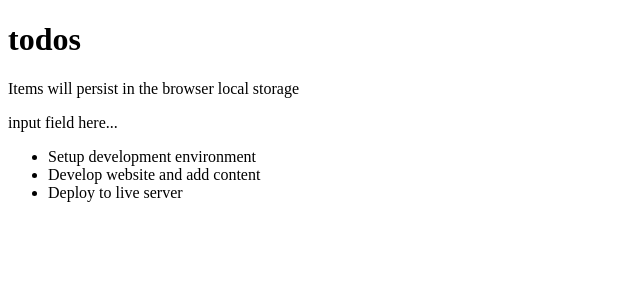
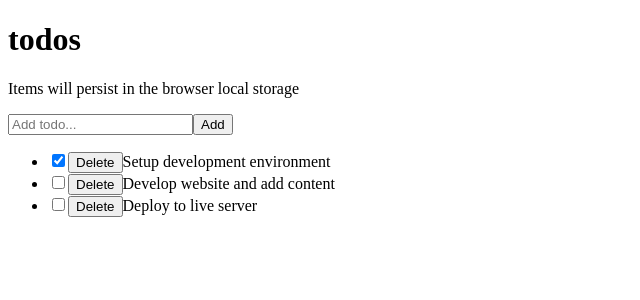
Before and after one commit to baqar-abbas/react-todo-app, a React (Vite) app: page / in a window 1280 px wide. Shown: the top 300 px of the page, without its empty margins (0-640 px from the left). Built offline with nearby package versions, Linux system fonts and the light colour scheme.

Commit message:
create todo app states and passed it to other components
Add logic for adding, deleting to do list tasks

```diff
--- a/package.json
+++ b/package.json
@@ -11,7 +11,8 @@
   },
   "dependencies": {
     "react": "^18.2.0",
-    "react-dom": "^18.2.0"
+    "react-dom": "^18.2.0",
+    "uuid": "^9.0.1"
   },
   "devDependencies": {
     "@types/react": "^18.2.43",
--- a/src/components/InputTodo.jsx
+++ b/src/components/InputTodo.jsx
@@ -1,10 +1,41 @@
 //InputTodo component
+/* eslint-disable */
+import { useState } from "react"
+const InputTodo = ({ addTodoItem }) => {
+  const [title,setTitle] = useState('');
+  const [message, setMessage] = useState('');
+  const handleChange = (e) => {
+    setTitle(e.target.value);
+  }
 
-const InputTodo = () => {
+const handleSubmit = (e) => {
+e.preventDefault();
+if (title.trim()) {
+  addTodoItem(title);
+  setTitle('');
+  setMessage('');
+} else {
+  setMessage('Please add item.');
+  setTimeout(() => {
+    setMessage('');
+
+  }, 3000)
+}
+}
+
   return (
-    <div>
-        input field here...
-    </div>
+    <>
+    <form onSubmit={handleSubmit}>
+        <input
+         type='text'
+         value={title}
+         onChange={handleChange}
+         placeholder='Add todo...'
+         />
+        <button>Add</button>
+    </form>
+    <span>{message}</span>
+    </>
   )
 }
 
--- a/src/components/TodoItem.jsx
+++ b/src/components/TodoItem.jsx
@@ -1,9 +1,32 @@
 // TodoItem component
 /* eslint-disable */
 
-const TodoItem = ({itemProp}) => {
+const TodoItem = ({itemProp, setTodos, delTodo}) => {
+  const handleChange = (id) => {
+    setTodos((prevState) =>
+    prevState.map((todo) => {
+      if (todo.id === id) {
+        return {
+          ...todo,
+          completed: !todo.completed,
+        };
+      }
+      return todo;
+    })
+  );
+  }
   return (
-    <li key={itemProp.id}>{itemProp.title}</li>
+    <>
+    <li>
+      <input
+      type='checkbox'
+      checked={itemProp.completed}
+      onChange={()=> handleChange(itemProp.id)}
+      />
+      <button onClick={() => delTodo(itemProp.id)}>Delete</button>
+      {itemProp.title}
+    </li>
+    </>
   )
 }
 
--- a/src/components/TodosList.jsx
+++ b/src/components/TodosList.jsx
@@ -2,11 +2,11 @@
 /* eslint-disable */
 import TodoItem from './TodoItem'
 
-const TodosList = ({todos}) => {
+const TodosList = ({todos, setTodos, delTodo}) => {
   return (
     <ul>
     {todos.map((todo) => (
-    <TodoItem itemProp={todo} />
+    <TodoItem itemProp={todo} key={todo.id} setTodos={setTodos} delTodo={delTodo} />
     ))}
   </ul>
   )
--- a/src/components/TodosLogic.jsx
+++ b/src/components/TodosLogic.jsx
@@ -1,30 +1,51 @@
 //TodosLogic component
-
+import { useState } from "react";
 import InputTodo from "./InputTodo";
 import TodosList from "./TodosList";
+import { v4 as uuidv4 } from "uuid";
 
 const TodosLogic = () => {
-    const todos = [
+    const [todos, setTodos] = useState([
       {
-          id: 1,
+        id: uuidv4(),
         title: 'Setup development environment',
         completed: true,
       },
       {
-          id: 2,
+        id: uuidv4(),
         title: 'Develop website and add content',
         completed: false,
       },
       {
-          id: 3,
+        id: uuidv4(),
         title: 'Deploy to live server',
         completed: false,
       },
-      ];
+    ]);
+
+    const addTodoItem = (title) => {
+      // update state with user's input
+      const newTodo = {
+        id: uuidv4(),
+        title: title,
+        completed: false,
+      }
+      setTodos([...todos, newTodo]);
+    };
+
+    const delTodo = (id) => {
+      console.log('deleted', id);
+      setTodos([
+        ...todos.filter((todo) =>{
+          return todo.id !== id;
+        })
+      ])
+    }
+
   return (
     <div>
-        <InputTodo />
-        <TodosList todos={todos} />
+        <InputTodo addTodoItem={addTodoItem} />
+        <TodosList todos={todos} setTodos={setTodos} delTodo={delTodo} />
   </div>
   )
 }
```
Also changed, not shown: 1 other file (tests, documents, lock files or other folders). Lines whose indentation alone changed are shown as unchanged.
